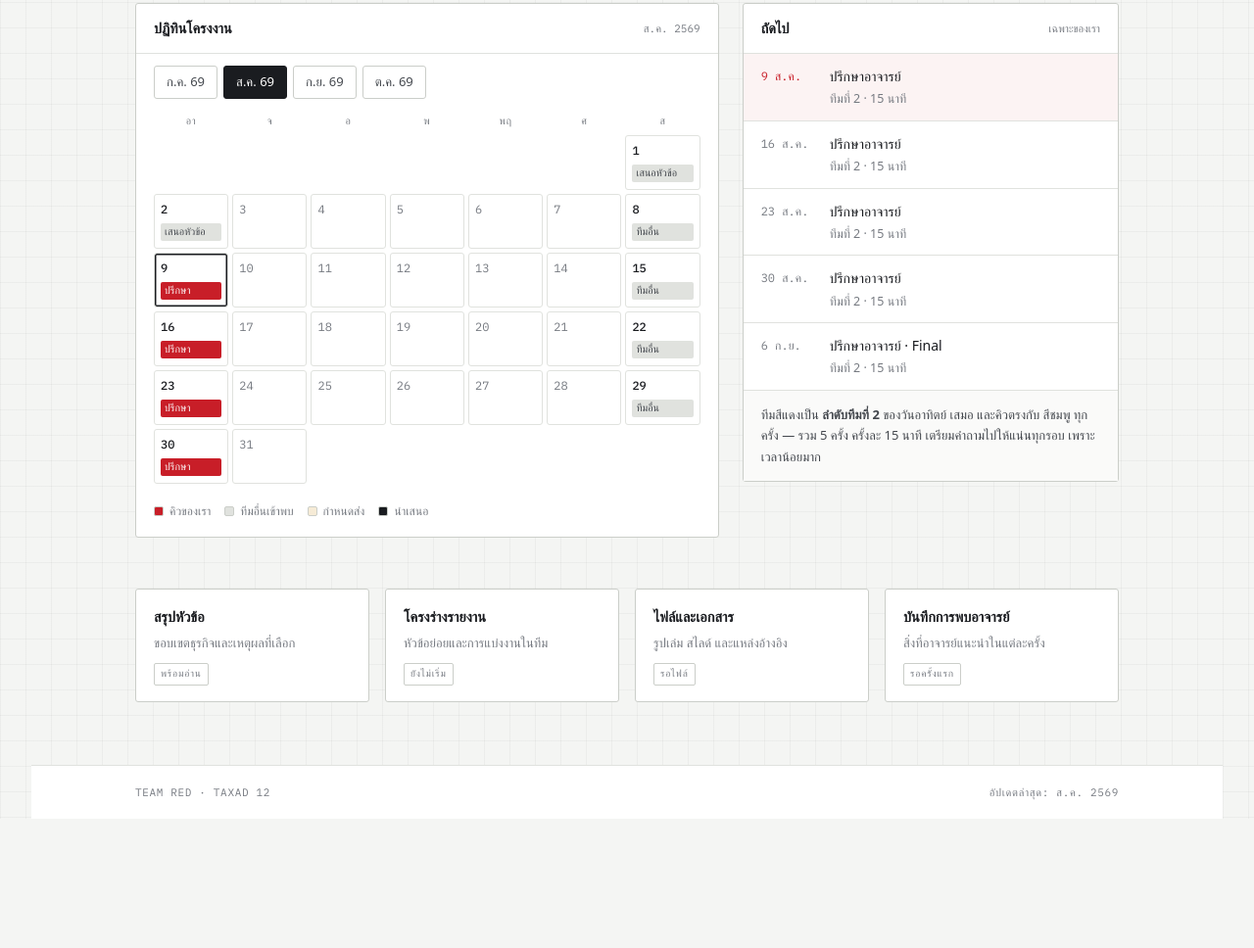
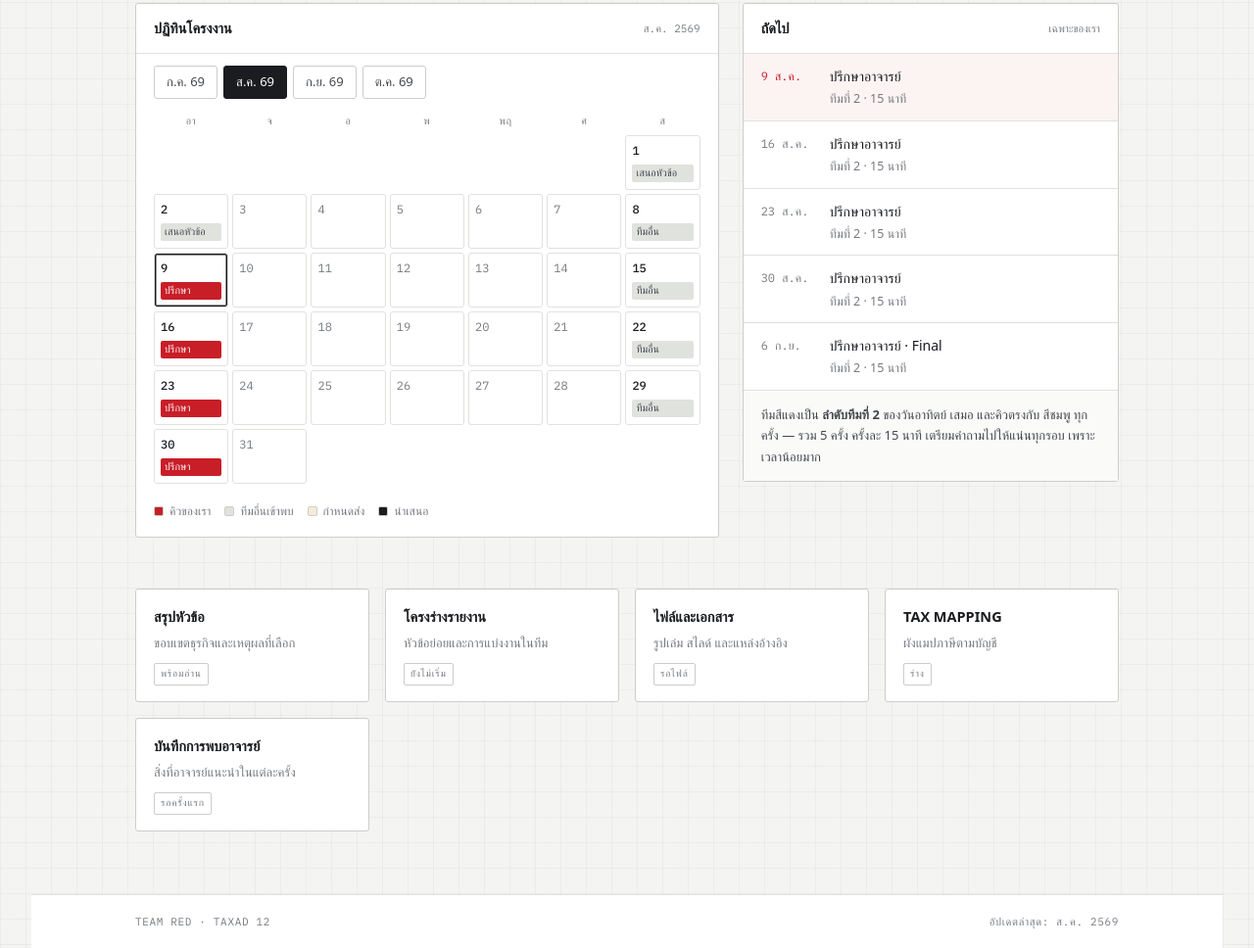
Before and after one commit to Zearss/my-tax12-project, a plain HTML site: page index.html in a window 1280 px wide. Shown: the part 388-1356 px from the top of the page at 98% size. Before the commit the page ends 1224 px from the top, so only its background shows below. Drawn offline with Linux system fonts and the light colour scheme; a web font is replaced by a local one.

Commit message:
Update index.html

```diff
--- a/index.html
+++ b/index.html
@@ -230,11 +230,17 @@
     <p>รูปเล่ม สไลด์ และแหล่งอ้างอิง</p>
     <span class="st">รอไฟล์</span>
   </a>
+   <a class="link" href="tpc-tax-mapping.html">
+    <h3>TAX MAPPING</h3>
+    <p>ผังแมปภาษีตามบัญชี</p>
+    <span class="st">ร่าง</span>
+  </a>
   <a class="link" href="#">
     <h3>บันทึกการพบอาจารย์</h3>
     <p>สิ่งที่อาจารย์แนะนำในแต่ละครั้ง</p>
     <span class="st">รอครั้งแรก</span>
   </a>
+
 </div>
 
 <footer>
```
